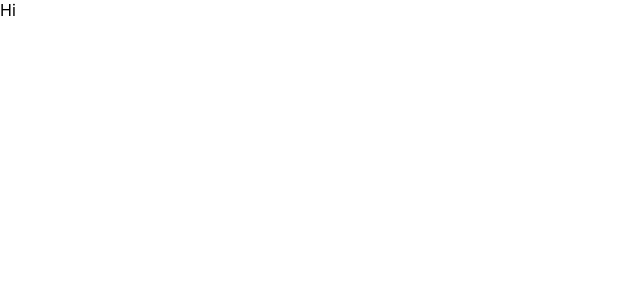
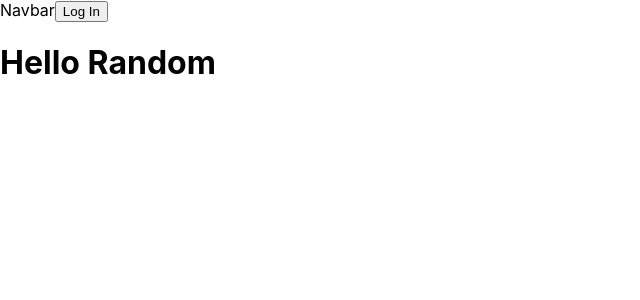
Before and after one commit to limlei2/to-the-moon, a React (Create React App) app in the folder to-the-moon-frontend/: page / in a window 1280 px wide. Shown: the top 300 px of the page, without its empty margins (0-640 px from the left). Built offline with nearby package versions, Linux system fonts and the light colour scheme.

Commit message:
redux init

```diff
--- a/to-the-moon-frontend/package.json
+++ b/to-the-moon-frontend/package.json
@@ -3,6 +3,7 @@
   "version": "0.1.0",
   "private": true,
   "dependencies": {
+    "@reduxjs/toolkit": "^2.6.1",
     "@testing-library/dom": "^10.4.0",
     "@testing-library/jest-dom": "^6.6.3",
     "@testing-library/react": "^16.2.0",
@@ -10,6 +11,7 @@
     "axios": "^1.8.4",
     "react": "^19.0.0",
     "react-dom": "^19.0.0",
+    "react-redux": "^9.2.0",
     "react-router-dom": "^7.4.0",
     "react-scripts": "5.0.1",
     "web-vitals": "^2.1.4"
--- a/to-the-moon-frontend/src/App.js
+++ b/to-the-moon-frontend/src/App.js
@@ -6,10 +6,13 @@ import NoPage from "./pages/NoPage"
 import Navbar from "./components/Navbar"
 import LoggedInNavbar from "./components/LoggedInNavbar";
 
+import { useSelector } from "react-redux";
+import { selectUser } from "./store/userSlice";
+
 import { BrowserRouter as Router, Routes, Route } from "react-router-dom";
 
 function App() {
-  const user = localStorage.getItem("token");
+  const user = useSelector(selectUser);
   return (
     <Router>
       <div className="App">
--- a/to-the-moon-frontend/src/components/LoggedInNavbar.js
+++ b/to-the-moon-frontend/src/components/LoggedInNavbar.js
@@ -3,7 +3,7 @@ import React from 'react'
 const LoggedInNavbar = () => {
   return (
     <div>
-
+        LoggedInNavbar
     </div>
   )
 }
--- a/to-the-moon-frontend/src/components/Navbar.js
+++ b/to-the-moon-frontend/src/components/Navbar.js
@@ -3,8 +3,10 @@ import React from 'react'
 const Navbar = () => {
   return (
     <div>
-      Hi
+        Navbar
+        <button>Log In</button>
     </div>
+
   )
 }
 
--- a/to-the-moon-frontend/src/index.js
+++ b/to-the-moon-frontend/src/index.js
@@ -2,10 +2,14 @@ import React from 'react';
 import ReactDOM from 'react-dom/client';
 import './index.css';
 import App from './App';
+import { Provider } from 'react-redux';
+import store from './store';
 
 const root = ReactDOM.createRoot(document.getElementById('root'));
 root.render(
   <React.StrictMode>
-    <App />
+    <Provider store={store}>
+      <App />
+    </Provider>
   </React.StrictMode>
 );
--- a/to-the-moon-frontend/src/pages/Home.js
+++ b/to-the-moon-frontend/src/pages/Home.js
@@ -1,9 +1,19 @@
-import React from 'react'
+import React, { useState } from 'react'
+
+import { useSelector } from "react-redux";
+import { selectUser } from "../store/userSlice"
 
 const Home = () => {
+
+  const user = useSelector(selectUser);
+
   return (
     <div>
-
+      {user?(
+        <h1>Hello User</h1>
+      ):(
+        <h1>Hello Random</h1>
+      )}
     </div>
   )
 }
--- a/to-the-moon-frontend/src/pages/Login.js
+++ b/to-the-moon-frontend/src/pages/Login.js
@@ -1,14 +1,24 @@
 import React, {useState} from 'react'
+import { useDispatch, useSelector } from 'react-redux';
+import { useNavigate } from 'react-router-dom';
+import { login } from '../store/userSlice';
 
 const Login = () => {
+    //states
     const [email, setEmail] = useState('');
     const [password, setPassword] = useState('');
-    const [fname, setFname] = useState('');
-    const [lname, setLname] = useState('');
+
+    const dispatch = useDispatch();
+    const navigate = useNavigate();
 
     async function submit(e){
         e.preventDefault();
-
+        dispatch(login({
+            email: email,
+            password: password,
+            loggedIn: true
+        }))
+        navigate('/');
     }
 
     return (
--- /dev/null
+++ b/to-the-moon-frontend/src/store/index.js
@@ -0,0 +1,10 @@
+import { configureStore } from "@reduxjs/toolkit";
+import userReducer from './userSlice';
+
+const store = configureStore({
+    reducer:{
+        user: userReducer
+    }
+})
+
+export default store;
--- /dev/null
+++ b/to-the-moon-frontend/src/store/userSlice.js
@@ -0,0 +1,22 @@
+import { createSlice } from "@reduxjs/toolkit"
+
+export const userSlice = createSlice({
+    name: "user",
+    initialState: {
+        user: null
+    },
+    reducers: {
+        login: (state, action) => {
+            state.user = action.payload;
+        },
+        logout: (state) => {
+            state.user = null;
+        }
+    }
+});
+
+export const { login, logout } = userSlice.actions;
+
+export const selectUser = (state) => state.user.user;
+
+export default userSlice.reducer;
```
Also changed, not shown: 1 other file (tests, documents, lock files or other folders).
